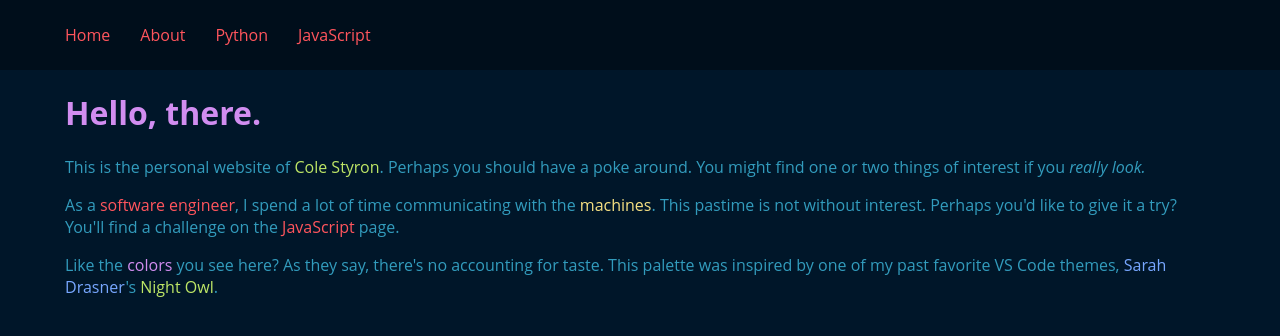
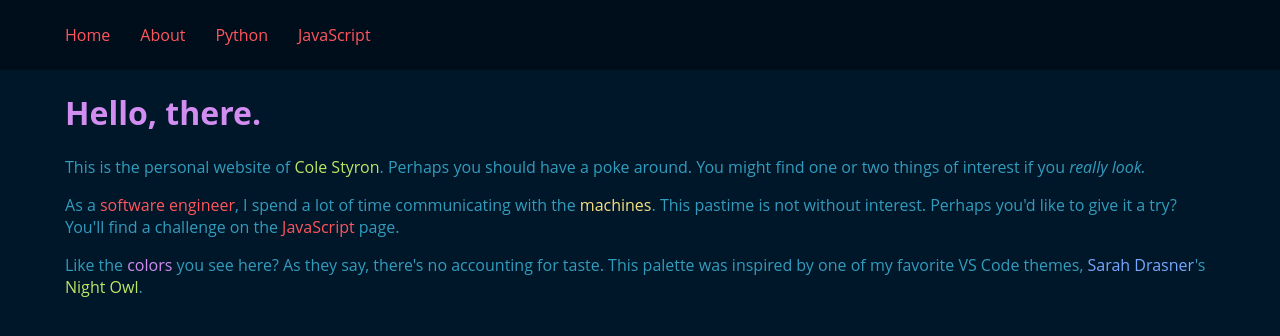
Before and after one commit to C-STYR/homesite, a Next.js app: page / in a window 1280 px wide. Shown: the top 336 px of the page. Built offline with nearby package versions, Linux system fonts and the light colour scheme.

Commit message:
index update

```diff
--- a/pages/index.tsx
+++ b/pages/index.tsx
@@ -19,7 +19,7 @@ const Home = () => (
       </p>
       <p>
         Like the <span style={{color: "#D18DF0"}}> colors</span> you see here? As they say, there's no accounting for taste.
-        This palette was inspired by one of my past favorite VS Code themes,
+        This palette was inspired by one of my favorite VS Code themes,
         <span style={{color: "#77A7FF"}}> Sarah Drasner</span>'s <span className={style.nlink}>
         <Link href="https://marketplace.visualstudio.com/items?itemName=sdras.night-owl">Night Owl</Link></span>.
       </p>
```
